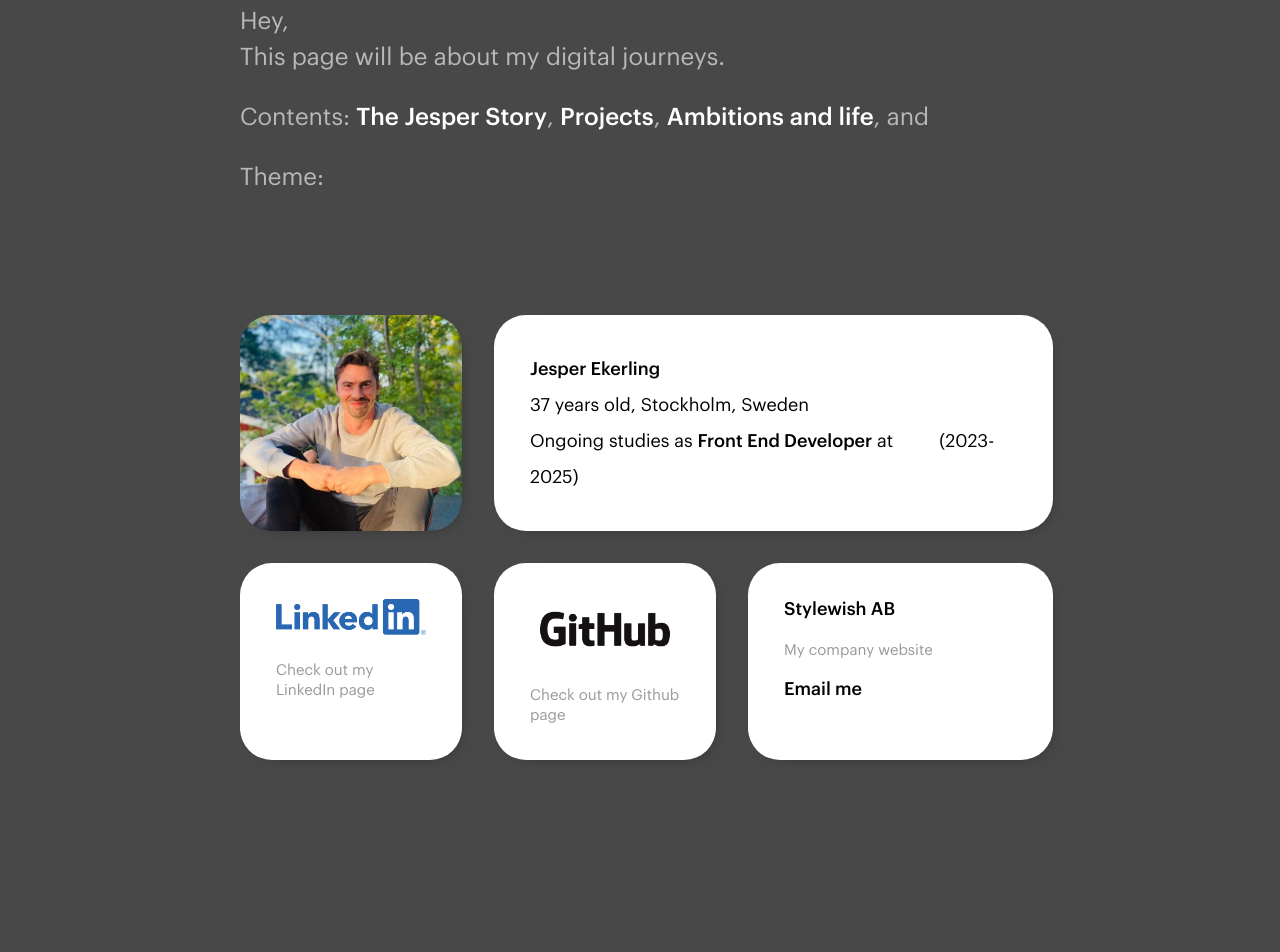
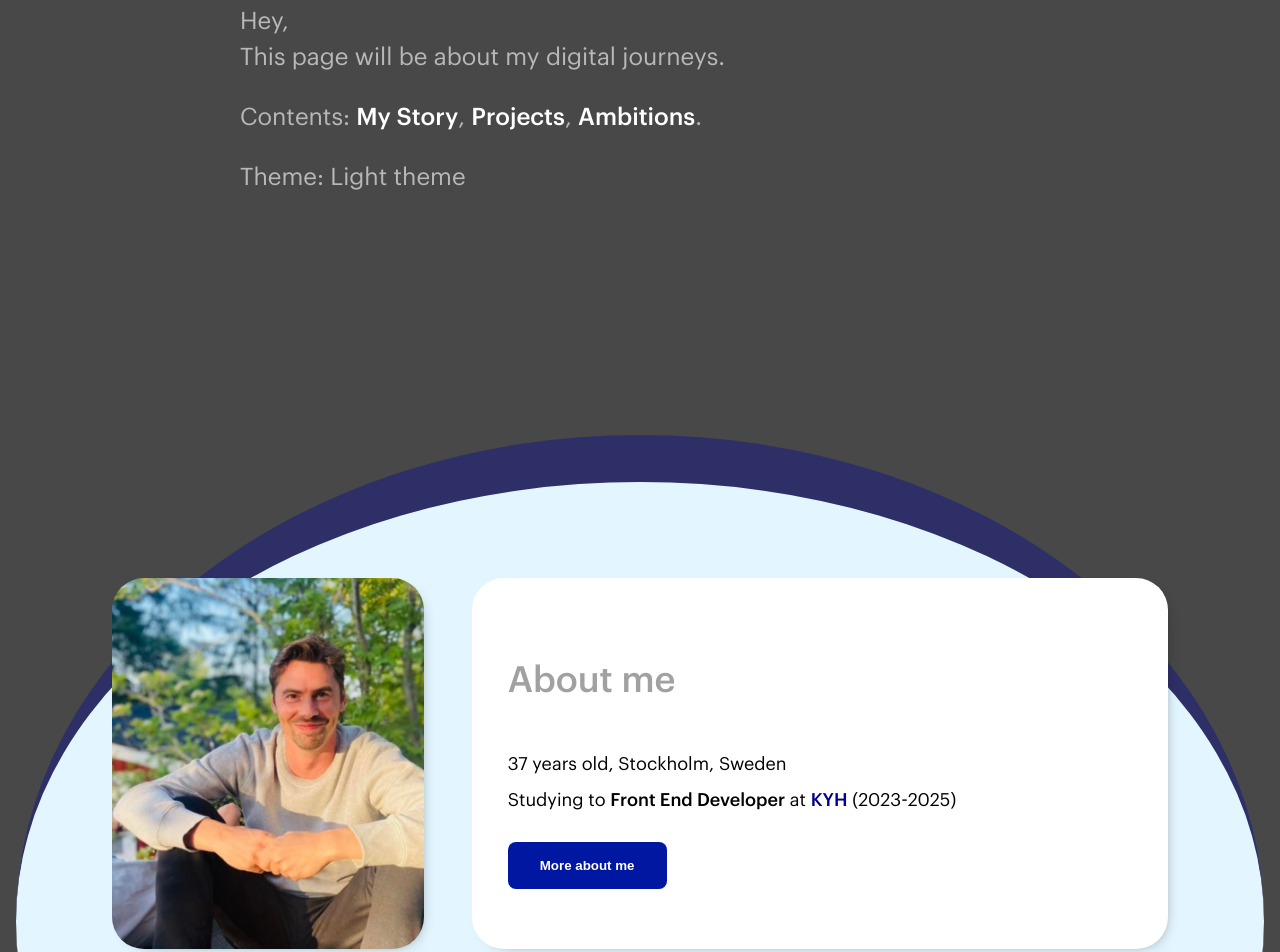
Before and after one commit to jesperekerling/ekerling.com, a plain HTML site: page index.html in a window 1280 px wide. Shown: the part 286-1238 px from the top of the page. Drawn offline with Linux system fonts and the light colour scheme; files whose address does not match are found by name.

Commit message:
Css changes

```diff
--- a/css/_colors.scss
+++ b/css/_colors.scss
@@ -4,18 +4,21 @@ $bg-color: #f5f5f5;
 $bg-gradient: linear-gradient(0deg, rgba(255,255,255,1) 0%, rgba(242,242,242,1) 100%);
 $primary-color: #444;
 $secondary-color: #202020;
-$link-color: #165F2C;
+$link-color: #0017a2;
 $link-hover-color: rgb(95, 182, 95);
+$button-color: #0017a2;
 $button-text-color: #fff;
-$button-text-hover-bgcolor: darkblue;
+$button-text-hover-bgcolor: #000;
 $h1-color: #111;
+$profile-card-link: #0017a2;
 
 
 // Dark theme colors
 $bg-color-dark: #484848;
 $primary-color-dark: #b8b8b8;
 $link-color-dark: #fff;
-$h1-color: #fff;
+$h1-color-dark: #fff;
+$profile-card-link-dark: darkblue;
 // $bg-gradient-dark: linear-gradient(0deg, rgb(64, 64, 65) 0%, rgb(20, 20, 20) 100%);
 
 
@@ -24,7 +27,7 @@ body[data-theme='dark_theme'] {
     background: $bg-color-dark;
     color: $primary-color-dark;
     h1 {
-      color: $h1-color;
+      color: $h1-color-dark;
     }
     h2, h3, h4, h5, h6  {
         color: rgb(161, 161, 161);
@@ -32,4 +35,7 @@ body[data-theme='dark_theme'] {
     a {
       color: $link-color-dark;
     }
+    .profile-grid a {
+      color: $profile-card-link-dark;
+    }
 }
--- a/css/styles.scss
+++ b/css/styles.scss
@@ -38,7 +38,7 @@ a {
     font-weight: 600;
 }
 a:hover { color: $link-hover-color; }
-h1, h2, h3, h4, h5, h6 {
+h2, h3, h4, h5, h6 {
     color: $secondary-color;
     font-weight: 600;
 }
@@ -47,9 +47,6 @@ h1 {
     font-size: 70px;
     font-weight: 500;
     color: $h1-color;
-}
-h1 span {
-    color: #eaeaea;
 }
 p {
     font-size: 24px;
@@ -69,11 +66,19 @@ h3 {
 .profile-grid {
     display: grid;
     grid-template-columns: auto auto auto;
-    gap: 2rem;
-    padding: 6rem 0;
+    gap: 3rem;
+    padding: 6rem;
+    background-color: #e3f6ff;
+    border-top: 47px solid #2f2f68;
+    border-bottom: 40px solid #606060;
+    border-radius: 50%;
+    line-height: 1.5;
 }
 .profile-grid div img {
     width: 150px;
+}
+.profile-grid a {
+    color: $profile-card-link;
 }
 .profile-grid div {
     border-radius: 2rem;
@@ -98,6 +103,9 @@ h3 {
     grid-column-start: 2;
     grid-column-end: 4;
     line-height: 2;
+    h2 {
+        font-size: 200%;
+    }
 }
 
 .about-me, .ambitions, .projects {
@@ -112,11 +120,11 @@ small {
 }
 button {
     padding: 1rem 2rem;
-    background-color: #000;
+    background-color: $button-color;
     border: 0;
     border-radius: 0.5rem;
 }
-button a {
+button a, a button {
     color: $button-text-color;
     text-decoration: none;
     font-weight: 600;
@@ -124,4 +132,5 @@ button a {
 button:hover, button a:hover {
     background-color: $button-text-hover-bgcolor;
     color: $button-text-color;
+    cursor: pointer;
 }
--- a/index.html
+++ b/index.html
@@ -10,7 +10,7 @@
     <script src="./js/index.js"></script>
 </head>
 
-<body data-theme="dark_theme" onload="themeState()">
+<body data-theme="dark_theme">
     <header>
         <span class="logo">ekerling.com</span>
         <h1>Jesper Ekerling</h1>
@@ -20,18 +20,19 @@
             <p>
                 Hey,<br>
                 This page will be about my digital journeys.<br>
-                <p>Contents: <a href="#my-story">The Jesper Story</a>, <a href="#projects">Projects</a>, <a href="#ambitions">Ambitions and life</a>, and</p>
+                <p>Contents: <a href="#my-story">My Story</a>, <a href="#projects">Projects</a>, <a href="#ambitions">Ambitions</a>.</p>
 
             </p>
-            <p>Theme: <span id="myText"></span></p>
-
+            <p>Theme: <span data-theme="dark_theme">Light theme</span></p>
+        </section>
         <div class="profile-grid">
             <div class="item1">
             </div>
             <div class="item2">
-                    <strong>Jesper Ekerling</strong><br>
+                <h2>About me</h2>
                 <span>37 years old, Stockholm, Sweden</span><br>
-                    <span>Ongoing studies as <strong>Front End Developer</strong> at <a href="https://kyh.se/">KYH</a> (2023-2025)</span>
+                <span>Studying to <strong>Front End Developer</strong> at <a href="https://kyh.se/">KYH</a> (2023-2025)</span>
+                <p><a href=""><button>More about me</button></a></p>
             </div>
             <div class="item3">
                 <a href="https://www.linkedin.com/in/jesper-ekerling-5771b26b/"><img src="./img/logos/linkedin.png" alt="LinkedIn logo" width="100"></a><br>
@@ -47,12 +48,9 @@
                 <strong>Stylewish AB</strong><br>
                 <a href="https://stylewish.se/" title="Go to my company website">stylewish.se</a><br>
                 <small>My company website</small><br><br>
-                    <strong>Email me</strong><br>
-                    <a href="mailto:jesper.ekerling@gmail.com" title="Send email to Jesper Ekerling">jesper.ekerling@gmail.com</a>
+                <p><a href="mailto:jesper.ekerling@gmail.com" title="Send email to Jesper Ekerling"><button>jesper.ekerling@gmail.com</button></a></p>
             </div>
         </div>
-        </section>
-
         <section class="about-me" id="my-story">
             <h2>
                 The Story
--- a/js/index.js
+++ b/js/index.js
@@ -1,4 +1,6 @@
 // Source: https://codepen.io/lakshmanan-arumugam/pen/zYZvewO
+
+// https://codepen.io/haxzie/pen/xxKNEGM
 
 function setThemePreference() {
     var d = new Date();
@@ -11,7 +13,7 @@ function setThemePreference() {
     */
     var currentHour = d.getHours();
 
-    if(currentHour >= 10 || currentHour <= 11) {
+    if(currentHour >= 20 || currentHour <= 0  ) {
       document.body.setAttribute("data-theme", "dark_theme")
     }else {
       document.body.setAttribute("data-theme", "light_theme")
@@ -19,7 +21,3 @@ function setThemePreference() {
   }
 
   window.onload = setThemePreference;
-
-function themeState() {
-    document.getElementById("myText").innerHTML = console.log(data-theme);
-}
```
Also changed, not shown: css/styles.css, 1 other file. Lines whose indentation alone changed are shown as unchanged.
